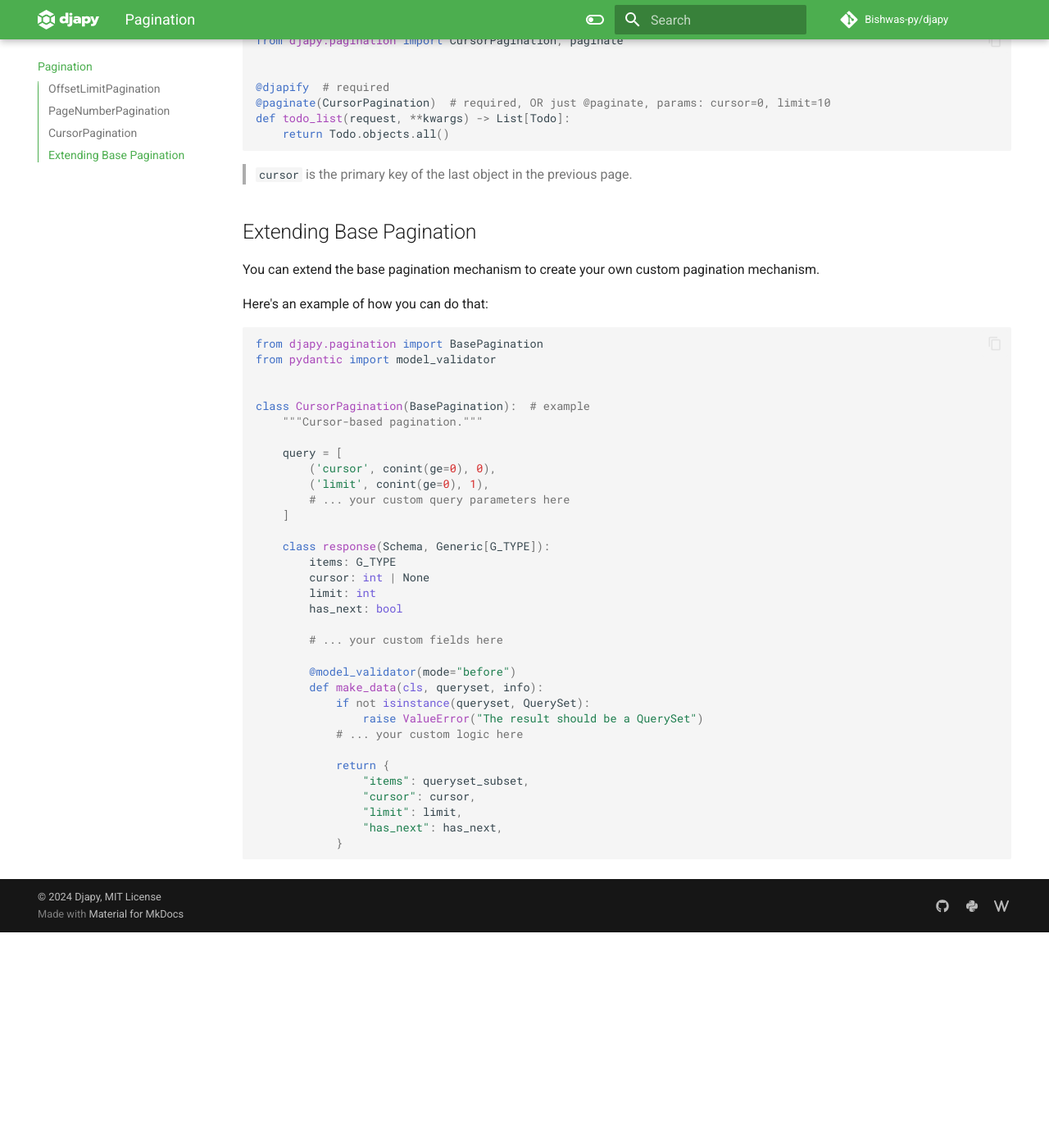
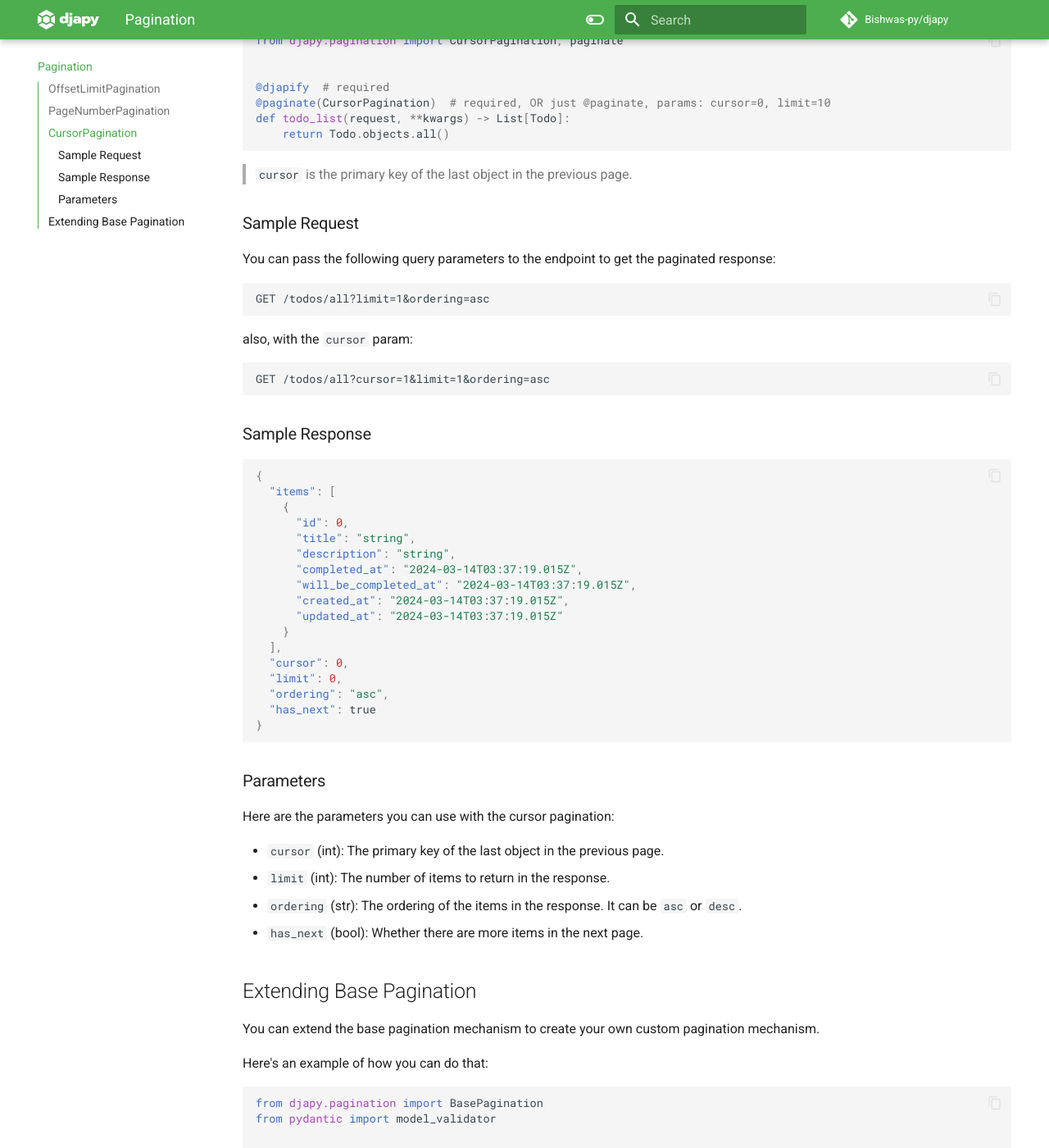
Before and after one commit to Bishwas-py/djapy-docs, an MkDocs documentation site: the page built from docs/pagination.md, in a window 1280 px wide and 1400 px high, scrolled down 1106 px. Shown: the whole window at 82% size. Built offline with MkDocs 1.6.1 and Material for MkDocs 9.7.7, drawn with Linux system fonts in a browser that asks for light colours; comment, search, counter and statistics services are not loaded; before the commit the page ends 2243 px from its top, so only the background shows below that.

Commit message:
Cursor pagination example added

````diff
--- a/docs/pagination.md
+++ b/docs/pagination.md
@@ -55,6 +55,51 @@ def todo_list(request, **kwargs) -> List[Todo]:
 
 > `cursor` is the primary key of the last object in the previous page.
 
+### Sample Request
+
+You can pass the following query parameters to the endpoint to get the paginated response:
+
+```http
+GET /todos/all?limit=1&ordering=asc
+```
+
+also, with the `cursor` param:
+
+```http
+GET /todos/all?cursor=1&limit=1&ordering=asc
+```
+
+### Sample Response
+
+```json
+{
+  "items": [
+    {
+      "id": 0,
+      "title": "string",
+      "description": "string",
+      "completed_at": "2024-03-14T03:37:19.015Z",
+      "will_be_completed_at": "2024-03-14T03:37:19.015Z",
+      "created_at": "2024-03-14T03:37:19.015Z",
+      "updated_at": "2024-03-14T03:37:19.015Z"
+    }
+  ],
+  "cursor": 0,
+  "limit": 0,
+  "ordering": "asc",
+  "has_next": true
+}
+```
+
+### Parameters
+
+Here are the parameters you can use with the cursor pagination:
+
+- `cursor` (int): The primary key of the last object in the previous page.
+- `limit` (int): The number of items to return in the response.
+- `ordering` (str): The ordering of the items in the response. It can be `asc` or `desc`.
+- `has_next` (bool): Whether there are more items in the next page.
+
 ## Extending Base Pagination
 
 You can extend the base pagination mechanism to create your own custom pagination mechanism.
--- a/mkdocs.yml
+++ b/mkdocs.yml
@@ -1,5 +1,5 @@
 site_name: Djapy documentation
-repo_url: https://github.com/Bishwas-py/djapy.git
+repo_url: https://github.com/Bishwas-py/djapy
 repo_name: Bishwas-py/djapy
 theme:
   favicon: images/icons/faviconGreen.svg
--- a/requirements.txt
+++ b/requirements.txt
@@ -1,3 +1,3 @@
 mkdocs==1.5.3
-mkdocs-material==9.5.11
+mkdocs-material==9.5.13
 mkdocs-material-extensions==1.3.1
````
